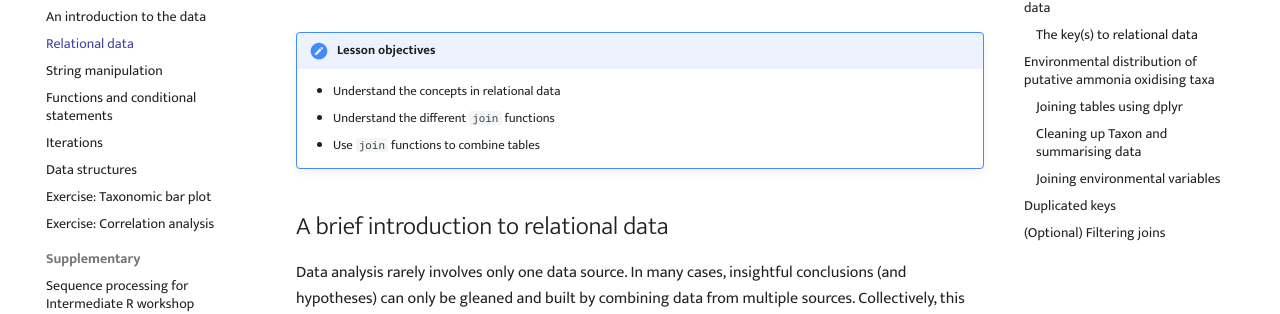
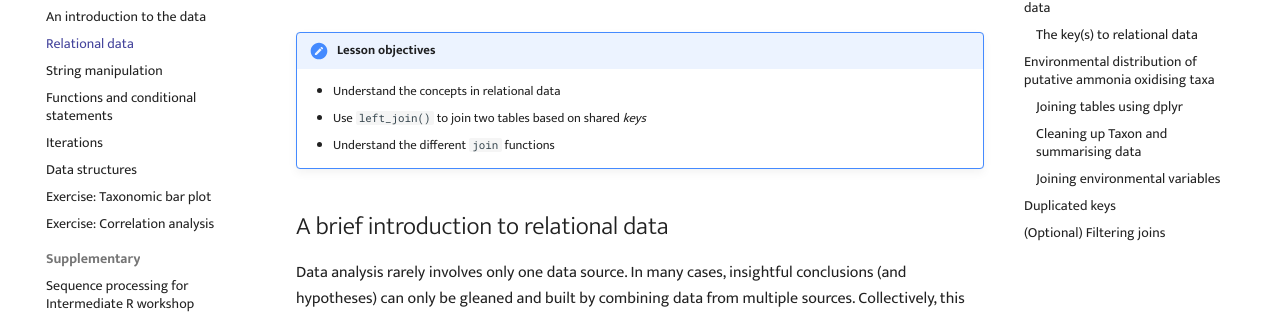
Before and after one commit to GenomicsAotearoa/Intermediate-R, an MkDocs documentation site: the page built from docs/1.relational_data.md, in a window 1280 px wide and 900 px high. Shown: the part 178-492 px from the top of the window. Built offline with MkDocs 1.6.1 and Material for MkDocs 9.7.7, drawn with Linux system fonts in a browser that asks for light colours; comment, search, counter and statistics services are not loaded.

Commit message:
Update objectives for join lessons

```diff
--- a/docs/1.relational_data.md
+++ b/docs/1.relational_data.md
@@ -3,8 +3,8 @@
 !!! note "Lesson objectives"
 
     * Understand the concepts in relational data
+    * Use `left_join()` to join two tables based on shared *keys*
     * Understand the different `join` functions
-    * Use `join` functions to combine tables
 
 ## A brief introduction to relational data
 
```
